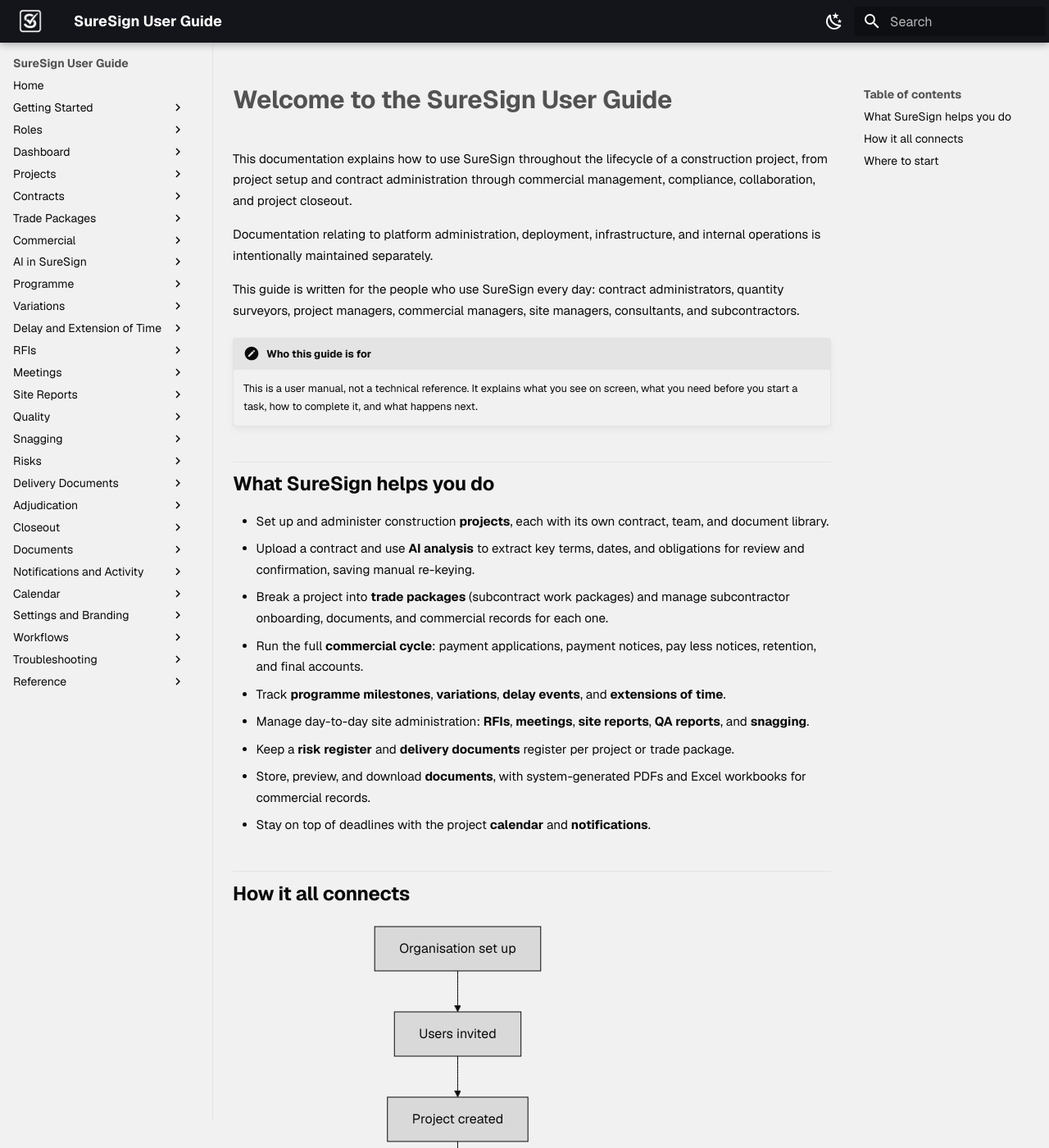
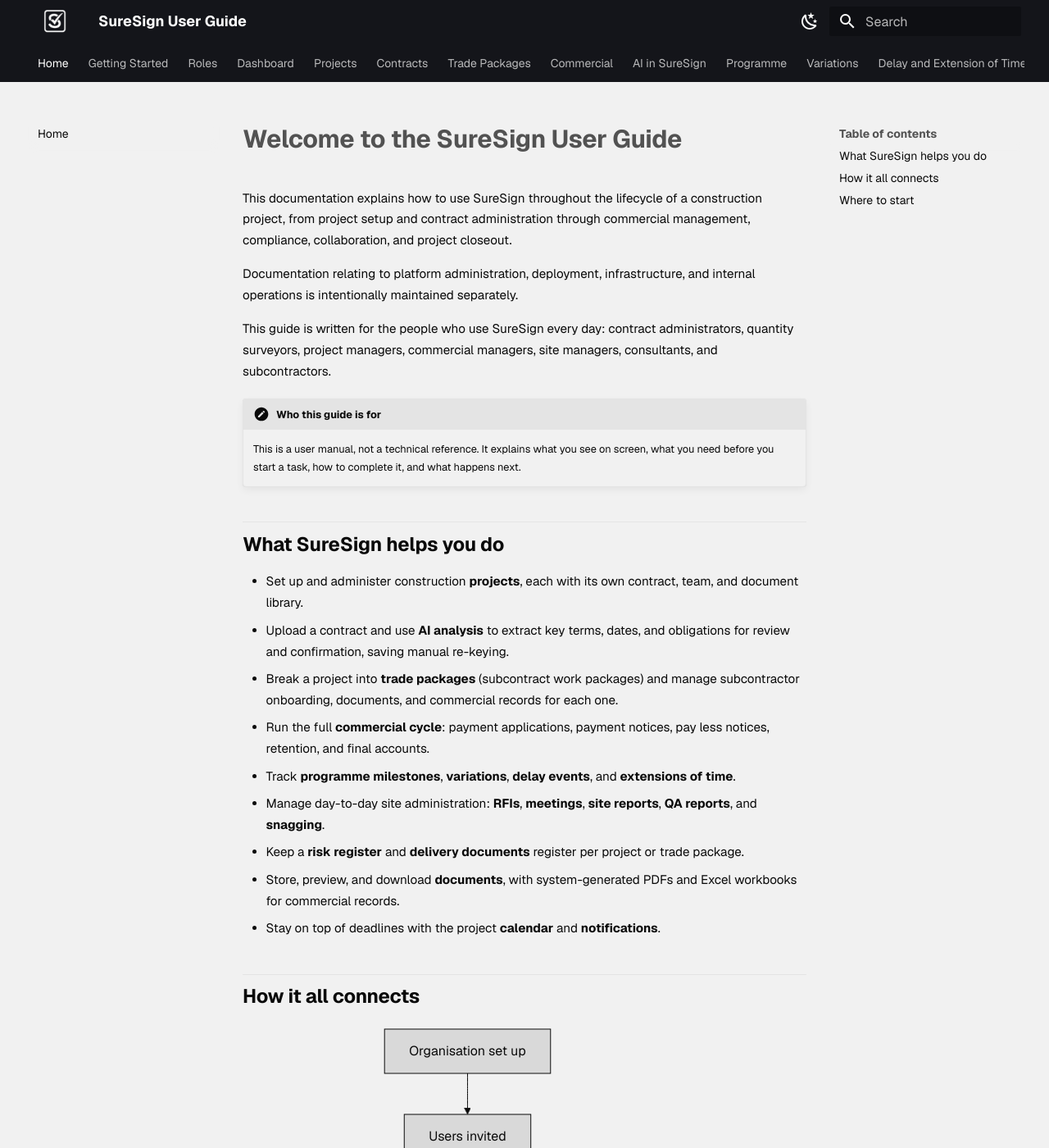
Before and after one commit to SureSignContracts/SureSign, an MkDocs documentation site: the page built from docs/index.md, in a window 1280 px wide and 1400 px high. Shown: the whole window at 82% size. Built offline with MkDocs 1.6.1 and Material for MkDocs 9.7.7, drawn with Linux system fonts in a browser that asks for light colours.

Commit message:
Revert docs site nav to top tabs + per-section sidebar
Keeps the black/white theme, Geist font, and sun/moon toggle icons
from the previous pass, but restores navigation.tabs/navigation.sections
instead of the fixed-left full-site sidebar — preferred after comparing
both layouts side by side.

```diff
--- a/docs/stylesheets/extra.css
+++ b/docs/stylesheets/extra.css
@@ -174,37 +174,3 @@
 .md-typeset .grid.cards > ul > li > p:first-child {
   font-weight: 600;
 }
-
-/*
- * App-shell layout — pin the primary nav sidebar flush against the left
- * edge of the viewport, like SureSign's own fixed AppSidebar, instead of
- * Material's default centered-column layout (where the sidebar floats
- * inside a max-width container with empty gutters on either side).
- *
- * Scoped to Material's own desktop breakpoint (76.25em) so the mobile/
- * tablet slide-in drawer behaviour below that is left completely
- * untouched — only the wide-screen layout changes.
- */
-@media screen and (min-width: 76.25em) {
-  .md-header__inner.md-grid,
-  .md-main__inner.md-grid {
-    max-width: 100%;
-  }
-
-  .md-sidebar--primary {
-    position: fixed !important;
-    left: 0 !important;
-    top: 2.4rem !important;
-    height: auto !important;
-    max-height: calc(100vh - 2.4rem) !important;
-    overflow-y: auto !important;
-    width: 13rem !important;
-    padding: 1rem 0 !important;
-    background-color: var(--md-default-bg-color);
-    border-right: 1px solid var(--md-default-fg-color--lightest);
-  }
-
-  .md-main__inner.md-grid {
-    margin-left: 13rem;
-  }
-}
--- a/mkdocs.yml
+++ b/mkdocs.yml
@@ -25,6 +25,8 @@
         icon: material/weather-sunny
         name: Switch to light mode
   features:
+    - navigation.tabs
+    - navigation.sections
     - navigation.top
     - navigation.footer
     - navigation.indexes
```
